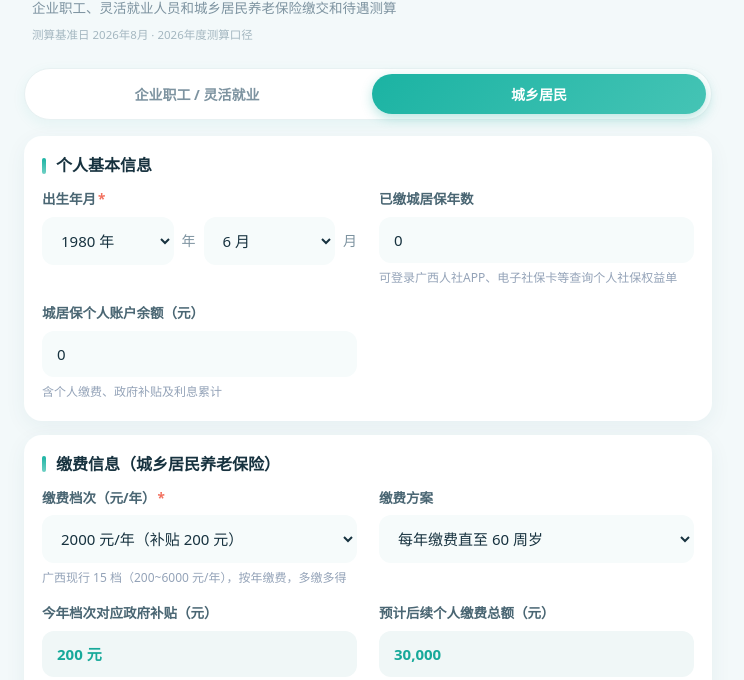
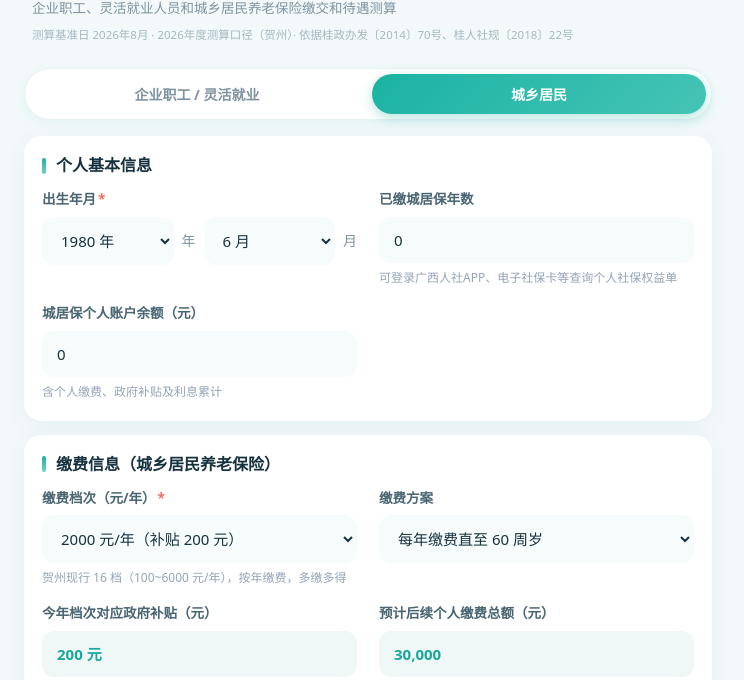
Before and after one commit to CaoJch/shebao, a plain HTML site: page index.html in a window 1280 px wide. Both pictures are taken after a click on the tab "城乡居民". Shown: the part 112-792 px from the top of the page, without its empty margins (272-1016 px from the left). Drawn offline with Linux system fonts and the light colour scheme.

Commit message:
Add files via upload

```diff
--- a/assets/app.js
+++ b/assets/app.js
@@ -71,14 +71,15 @@
     CFG.resident.tiers.forEach(function (t, i) {
       var o = document.createElement('option');
       o.value = t;
-      o.textContent = t + ' 元/年（补贴 ' + CFG.resident.subsidies[i] + ' 元）';
+      o.textContent = t + ' 元/年（补贴 ' + CFG.resident.subsidies[i] + ' 元）' +
+        (t === 100 ? ' · 困难群体代缴档' : '');
       tierSel.appendChild(o);
     });
     tierSel.value = CFG.resident.defaultTier;
     $('resBasicPension').value = CFG.resident.basicPension;
     $('resAccountRate').value = CFG.resident.accountRate;
     $('resYearlyBonus').value = CFG.resident.yearlyBonus;
-    $('resTierHint').textContent = '广西现行 ' + CFG.resident.tiers.length + ' 档（' +
+    $('resTierHint').textContent = '贺州现行 ' + CFG.resident.tiers.length + ' 档（' +
       CFG.resident.tiers[0] + '~' + CFG.resident.tiers[CFG.resident.tiers.length - 1] + ' 元/年），按年缴费，多缴多得';
 
     // 补缴区
@@ -459,7 +460,7 @@
     row.className = 'tier-change-row';
     var opts = '', topts = '';
     for (var y = base; y <= base + 40; y++) opts += '<option value="' + y + '"' + (y === year ? ' selected' : '') + '>' + y + ' 年起</option>';
-    CFG.resident.tiers.forEach(function (t) { topts += '<option value="' + t + '"' + (t === (tier || CFG.resident.defaultTier) ? ' selected' : '') + '>' + t + ' 元/年</option>'; });
+    CFG.resident.tiers.forEach(function (t) { topts += '<option value="' + t + '"' + (t === (tier || CFG.resident.defaultTier) ? ' selected' : '') + '>' + t + ' 元/年' + (t === 100 ? ' · 困难群体代缴档' : '') + '</option>'; });
     row.innerHTML = '<select class="tier-change-year">' + opts + '</select>' +
       '<select class="tier-change-tier">' + topts + '</select>' +
       '<button class="btn-tier-change-remove" title="删除">×</button>';
--- a/assets/engine.js
+++ b/assets/engine.js
@@ -17,9 +17,9 @@
       centerName: '贺州市社会保险事业管理中心',
       phone: '',                      // TODO 填写实际对外咨询电话，如 '0774-12345678'；留空则不显示
       address: '',                    // TODO 填写实际办公地址；留空则不显示
-      dataVersion: '2026年度测算口径',
+      dataVersion: '2026年度测算口径（贺州）· 依据桂政办发〔2014〕70号、桂人社规〔2018〕22号',
       // 是否展示"按当地实际标准执行"的地方口径提示；正式上线前请由业务科室核定各项数值
-      dataVerified: false
+      dataVerified: true
     },
 
     /* ---------- 企业职工 / 灵活就业 ---------- */
@@ -40,14 +40,23 @@
       maxRetireAge: 70
     },
 
-    /* ---------- 城乡居民养老保险（广西 15 档） ---------- */
+    /* ---------- 城乡居民养老保险（贺州 16 档 · 2026 执行口径） ----------
+       政策依据：
+         · 自治区人民政府办公厅 桂政办发〔2014〕70 号
+         · 自治区人社厅、财政厅 桂人社规〔2018〕22 号
+       口径来源：贺州市《206元城乡居民养老保险各缴费档次缴满15-30年所得待遇测算表》
+       计算公式（已与该表 16 档 × 15~30 年共 256 格逐格比对，最大偏差 < 0.01 元）：
+         个人账户累积额 = (档次 + 补贴) × [((1+r)^n − 1) ÷ r] × (1+r)     r = 2.25%，年初缴费、当年计息
+         月养老金 = 个人账户累积额 ÷ 139 + 基础养老金 206 元 + 超 15 年部分每年加发 2 元
+       ------------------------------------------------------------------- */
     resident: {
-      tiers:     [200, 300, 400, 500, 600, 700, 800, 900, 1000, 1500, 2000, 3000, 4000, 5000, 6000],
-      subsidies: [ 35,  40,  45,  60,  65,  70, 100, 120,  150,  175,  200,  200,  200,  200,  200],
+      // 注：100 元档为重度残疾人、低保对象等缴费困难群体的政府代缴档，界面已标注；普通居民一般从 200 元起缴
+      tiers:     [100, 200, 300, 400, 500, 600, 700, 800, 900, 1000, 1500, 2000, 3000, 4000, 5000, 6000],
+      subsidies: [ 30,  35,  40,  45,  60,  65,  70, 100, 120,  150,  175,  200,  200,  200,  200,  200],
       defaultTier: 2000,
-      basicPension: 186,              // 基础养老金 元/月（广西标准 2025.07 起，贺州可上浮）★可改
-      accountRate: 2.5,               // 个人账户记账利率 %
-      yearlyBonus: 4,                 // 超 15 年，每多缴 1 年每月加发 元
+      basicPension: 206,              // 基础养老金 元/月（贺州现行执行标准）★可改
+      accountRate: 2.25,              // 个人账户记账利率 %（年均存款利率）
+      yearlyBonus: 2,                 // 超 15 年，每多缴 1 年每月加发 元
       payoutMonths: 139,              // 60 岁计发月数
       minYears: 15,
       retireAge: 60,
--- a/index.html
+++ b/index.html
@@ -198,7 +198,7 @@
       <div class="form-group">
         <label>缴费档次（元/年）<span class="required">*</span></label>
         <select id="resTier"></select>
-        <div class="hint" id="resTierHint">广西分 15 档，按年缴费，多缴多得</div>
+        <div class="hint" id="resTierHint">贺州分 16 档，按年缴费，多缴多得</div>
       </div>
 
       <div class="form-group">
@@ -262,7 +262,7 @@
           <div class="form-group">
             <label>当地基础养老金标准（元/月）</label>
             <input type="number" id="resBasicPension" step="1" />
-            <div class="hint">默认广西标准 186 元/月，可按贺州实际标准调整</div>
+            <div class="hint">默认贺州现行标准 206 元/月，各县（区）可在此基础上上浮</div>
           </div>
           <div class="form-group">
             <label>个人账户记账利率（%）</label>
@@ -373,9 +373,10 @@
           <li>月养老待遇 = 基础养老金 + 年限加发养老金 + 个人账户养老金</li>
           <li>个人账户养老金 =（个人缴费 + 政府补贴 + 利息）÷ <span id="pPayout">139</span></li>
           <li>申领条件：年满 60 周岁（男女一致）、累计缴费满 15 年；距 60 周岁不足 15 年的，可补缴至满 15 年，补缴年份不享受政府补贴</li>
-          <li>基础养老金默认 <span id="pResBasic">186</span> 元/月，贺州各县（区）可在自治区标准基础上上浮，可在高级选项中修改</li>
-          <li>年限基础养老金：累计缴费年限超过 15 年的，每多缴 1 年每月加发 <span id="pBonus">4</span> 元</li>
+          <li>基础养老金默认 <span id="pResBasic">206</span> 元/月（贺州现行标准），各县（区）可在此基础上上浮，可在高级选项中修改</li>
+          <li>年限基础养老金：累计缴费年限超过 15 年的，每多缴 1 年每月加发 <span id="pBonus">2</span> 元</li>
           <li>个人账户按年复利记账：每年入账额 = 当年档次缴费 + 当年政府补贴，按记账利率滚存至 60 周岁</li>
+          <li>测算依据：自治区人民政府办公厅《桂政办发〔2014〕70 号》、自治区人社厅与财政厅《桂人社规〔2018〕22 号》；参数已与《206 元城乡居民养老保险各缴费档次缴满 15—30 年所得待遇测算表》逐格核定比对</li>
         </ul>
       </div>
 
```
